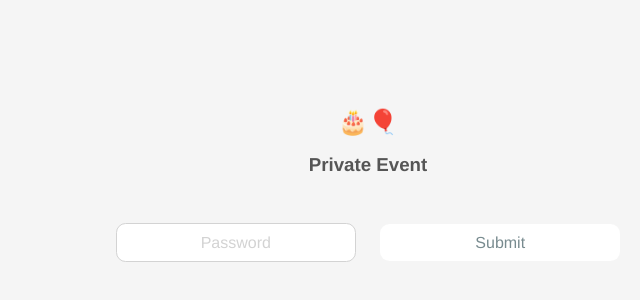
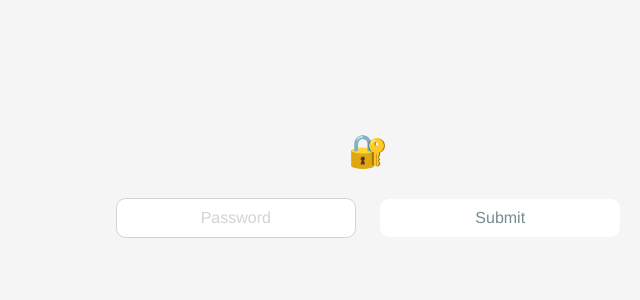
Before and after one commit to PlayDohCodes/PlayDohCodes.github.io, a plain HTML site: page index.html in a window 1280 px wide. Shown: the part 218-518 px from the top of the page, without its empty margins (280-920 px from the left). Drawn offline with nearby package versions, Linux system fonts and the light colour scheme.

Commit message:
Update emojis and title

```diff
--- a/index.html
+++ b/index.html
@@ -11,15 +11,14 @@
 <body>
     <div class="content">
         <div id="access-div">
-            <div id="emojis">🎂🎈</div>
-            <h3>Private Event</h3>
+            <div id="emojis">🔐</div>
             <br/>
             <input id="pwd-input" type="password" placeholder="Password" value="" />
             <input id="submit-btn" type="button" value="Submit">
         </div>
         <div id="bday-div">
             <div class="content">
-            <h3>🎈🎊🎂Happy 26th Birthday🎂🎊🎈</h3>
+            <h3>🎈🎂Happy 26th Birthday🎂🎈</h3>
                 <div id="cats">
                     <img src="./assets/oia-spinning-cat.gif">
                 </div>
--- a/styles/main.css
+++ b/styles/main.css
@@ -28,7 +28,7 @@ body {
   margin: auto;
   width: 50%;
   text-align: center;
-  font-size: x-large;
+  font-size: xx-large;
 }
 
 #submit-btn {
```
